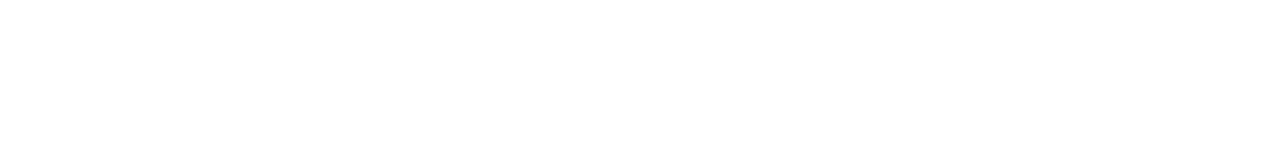
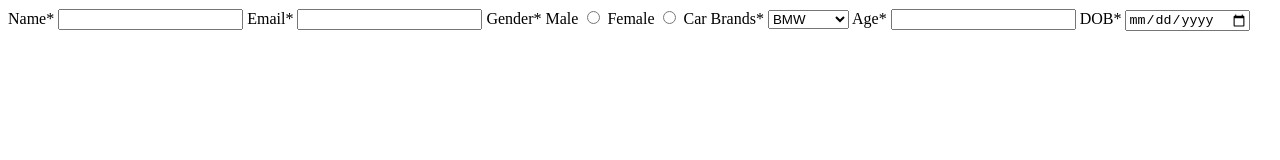
Before and after one commit to acciojob/signup-form-car-shiva-saini, a website: page main.html in a window 1280 px wide. Drawn offline with Linux system fonts and the light colour scheme.

Commit message:
created a submission

```diff
--- a/main.html
+++ b/main.html
@@ -8,6 +8,30 @@
 
 <body>
 	<!-- the entire body must be written by student -->
+     <duv>
+		 <label for="name">Name*</label>
+		 <input type="text" id="name" required>
+		  <label for="email" > Email*</label>
+		 <input type="email" id="email" required>
+		  <label for="gender">Gender* </label>
+		 <label for="gender_m">Male</label>
+		 <input type="radio" id="gender_m" required>
+
+		 <lable for="gender_f">Female</lable>
+		 <input type="radio" id="gender_f" required>
+
+		 <label for="car">Car Brands* </label>
+		 <select required>
+			 <option value="bmw">BMW</option>
+			 <option value="audi">Audi</option>
+			 <option value="mercedez">Mercedez</option>
+		 </select>
+		 <label for="age">Age*</label>
+		 <input type="number" required>
+		 <label for="dob" id="dob" required>DOB*</label>
+		 <input type="date">
+
+	 </duv>
     <script type="text/javascript" src="./script.js">
 </script>
 
```
